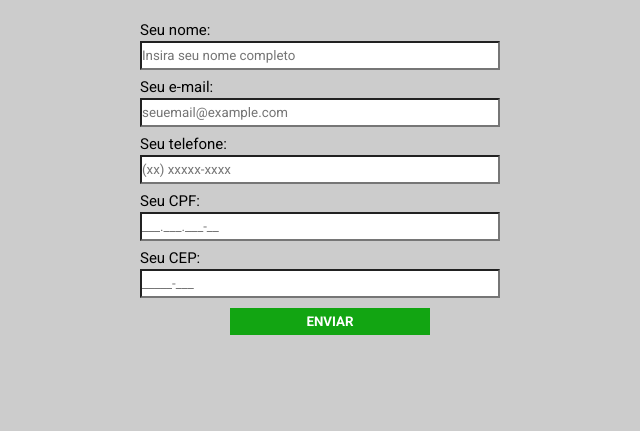
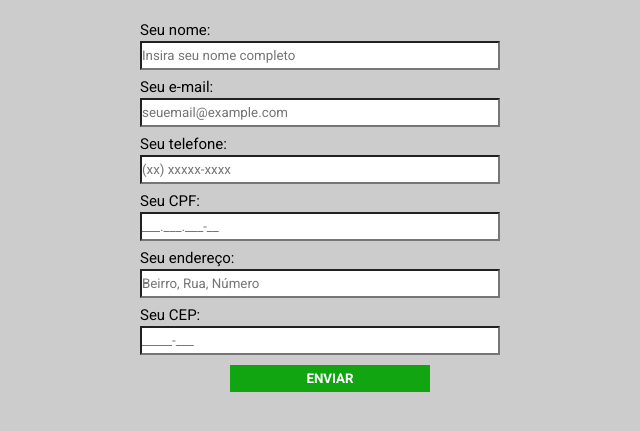
Before and after one commit to arnaldoliro/curso_ebac_frontend, a plain HTML site: page index.html in a window 1280 px wide. Shown: the part 57-488 px from the top of the page, without its empty margins (320-960 px from the left). Drawn offline with nearby package versions, Linux system fonts and the light colour scheme.

Commit message:
Atualização da Atividade

```diff
--- a/index.html
+++ b/index.html
@@ -34,6 +34,10 @@
             <input type="tel" placeholder="___.___.___-__" id="cpf" name="cpf">
         </div>
         <div class="form-estilo">
+            <label for="endereco">Seu endereço:</label>
+            <input type="text" placeholder="Beirro, Rua, Número" id="endereco" name="endereco">
+        </div>
+        <div class="form-estilo">
             <label for="cep">Seu CEP:</label>
             <input type="tel" placeholder="_____-___" id="cep" name="cep">
         </div>
--- a/js/main.js
+++ b/js/main.js
@@ -21,13 +21,15 @@ $(document).ready(function(){
             cpf:{
                 required: true
             },
+            endereco: {
+                required: true
+            },
             cep: {
                 required: true
             }
         },
         messages: {
             nome: "Por favor, Insira seu nome"
-
         }
     })
 
```
